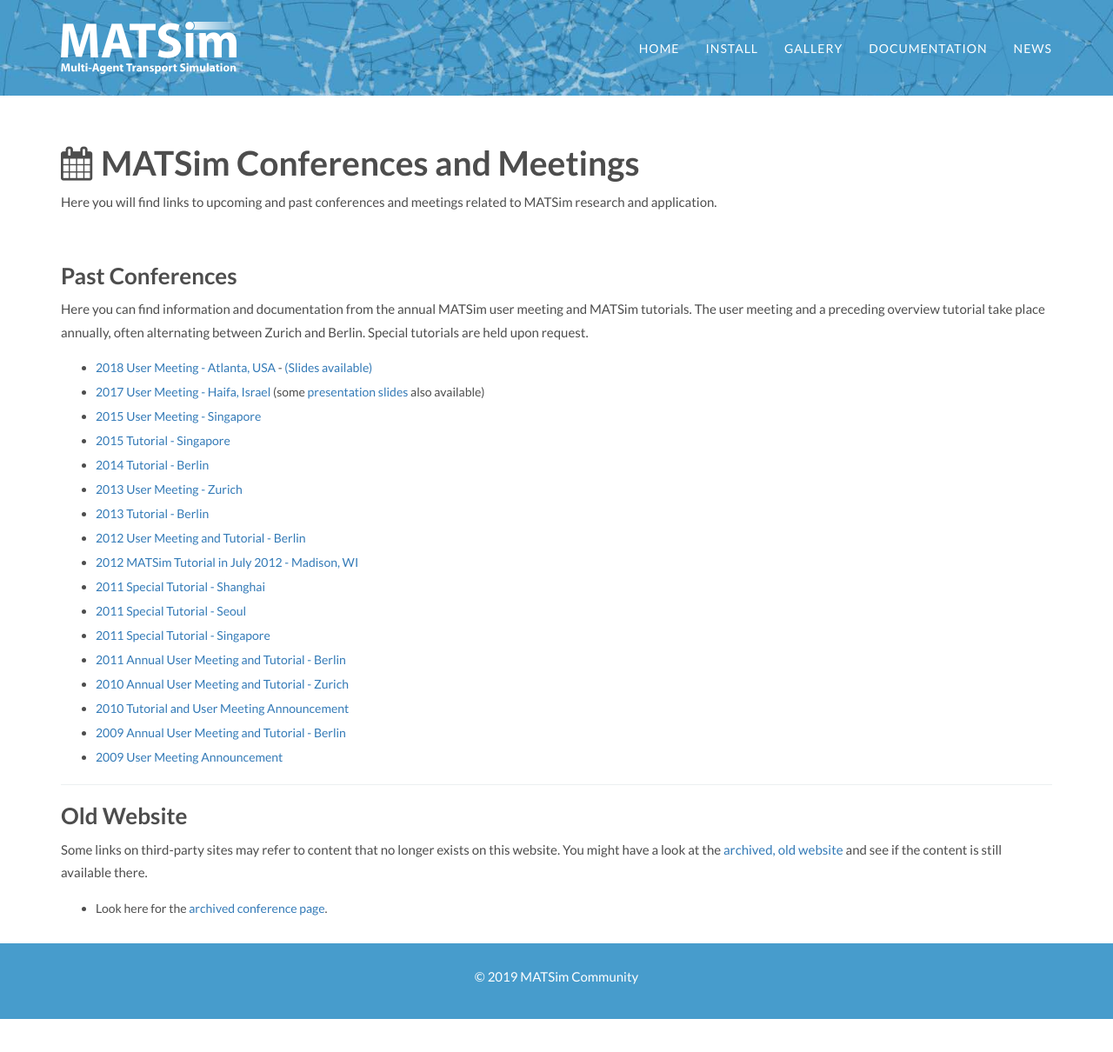
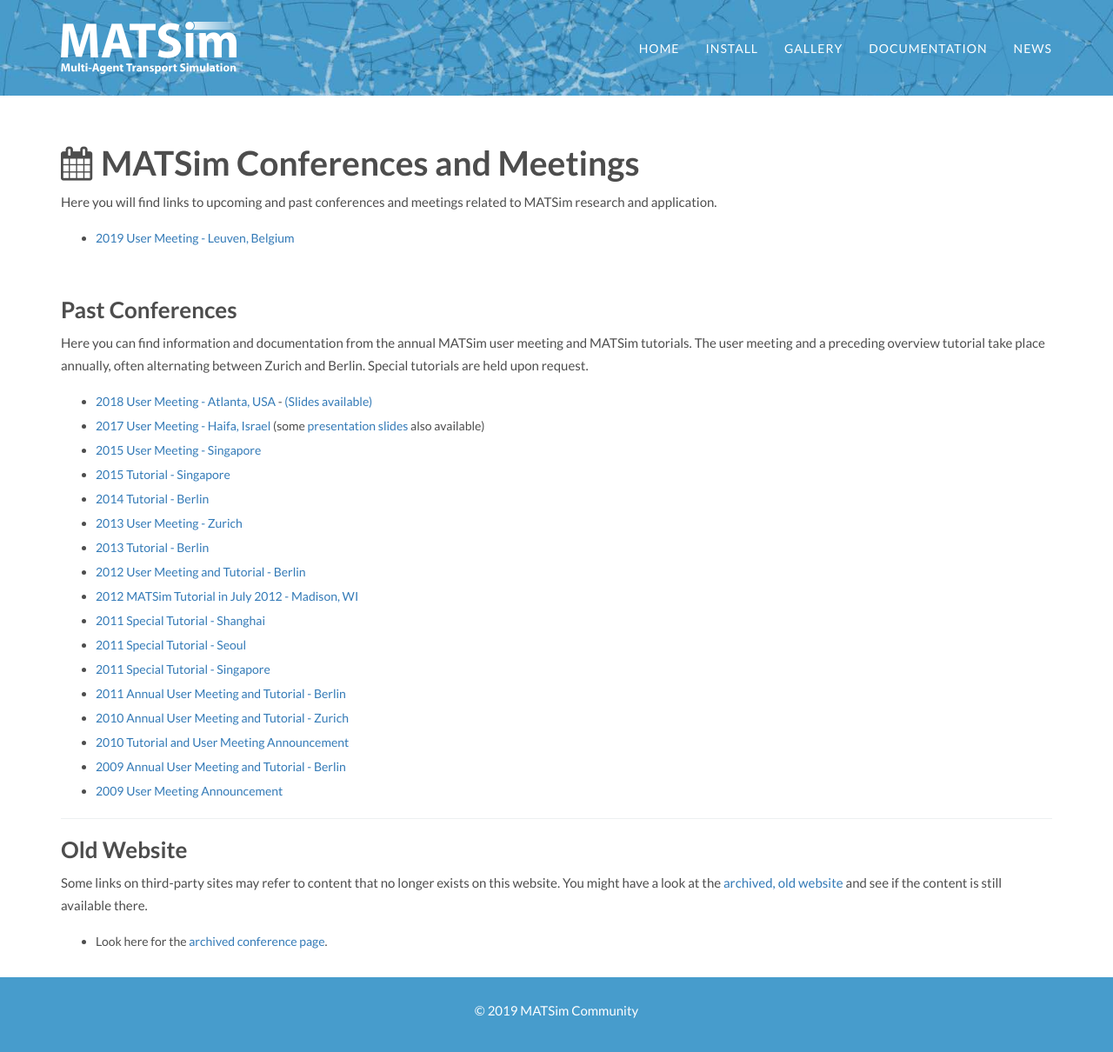
Before and after one commit to matsim-org/jekyll-website, a Jekyll site: the page built from conferences/index.md, in a window 1280 px wide and 1210 px high. Shown: the whole window at 87% size. Built offline with Jekyll 4.4.1, drawn with Linux system fonts in a browser that asks for light colours; some web fonts are replaced.

Commit message:
add link on conferences page to MUM 2019

```diff
--- a/conferences/index.md
+++ b/conferences/index.md
@@ -6,6 +6,9 @@
 # <i class="fa fa-calendar">&nbsp;</i>MATSim Conferences and Meetings
 
 Here you will find links to upcoming and past conferences and meetings related to MATSim research and application.
+
+- [2019 User Meeting - Leuven, Belgium](https://matsim.atlassian.net/wiki/spaces/MATPUB/pages/365133825/MATSim+User+Meeting+2019)
+
 
 <br/>
 
```
